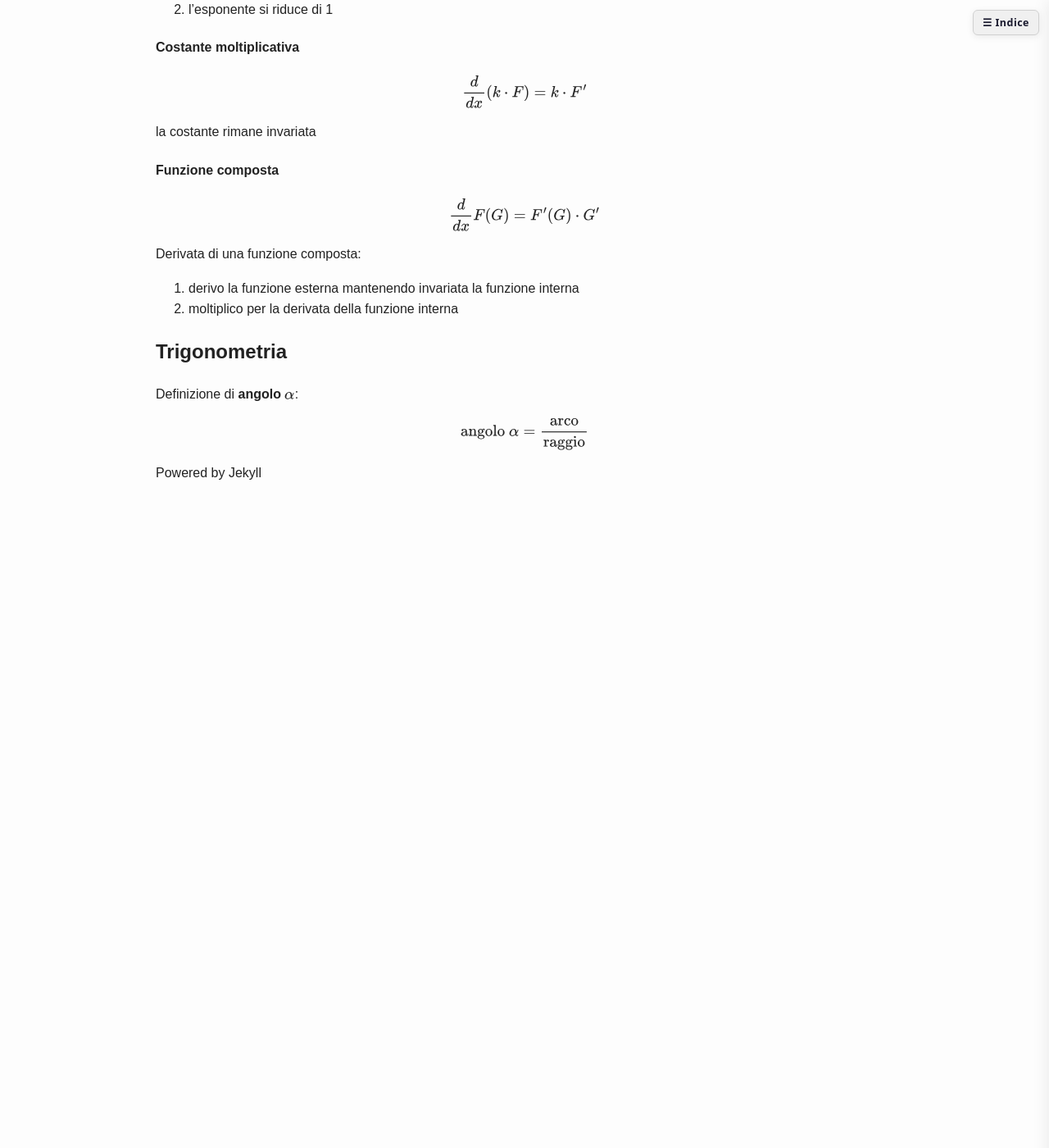
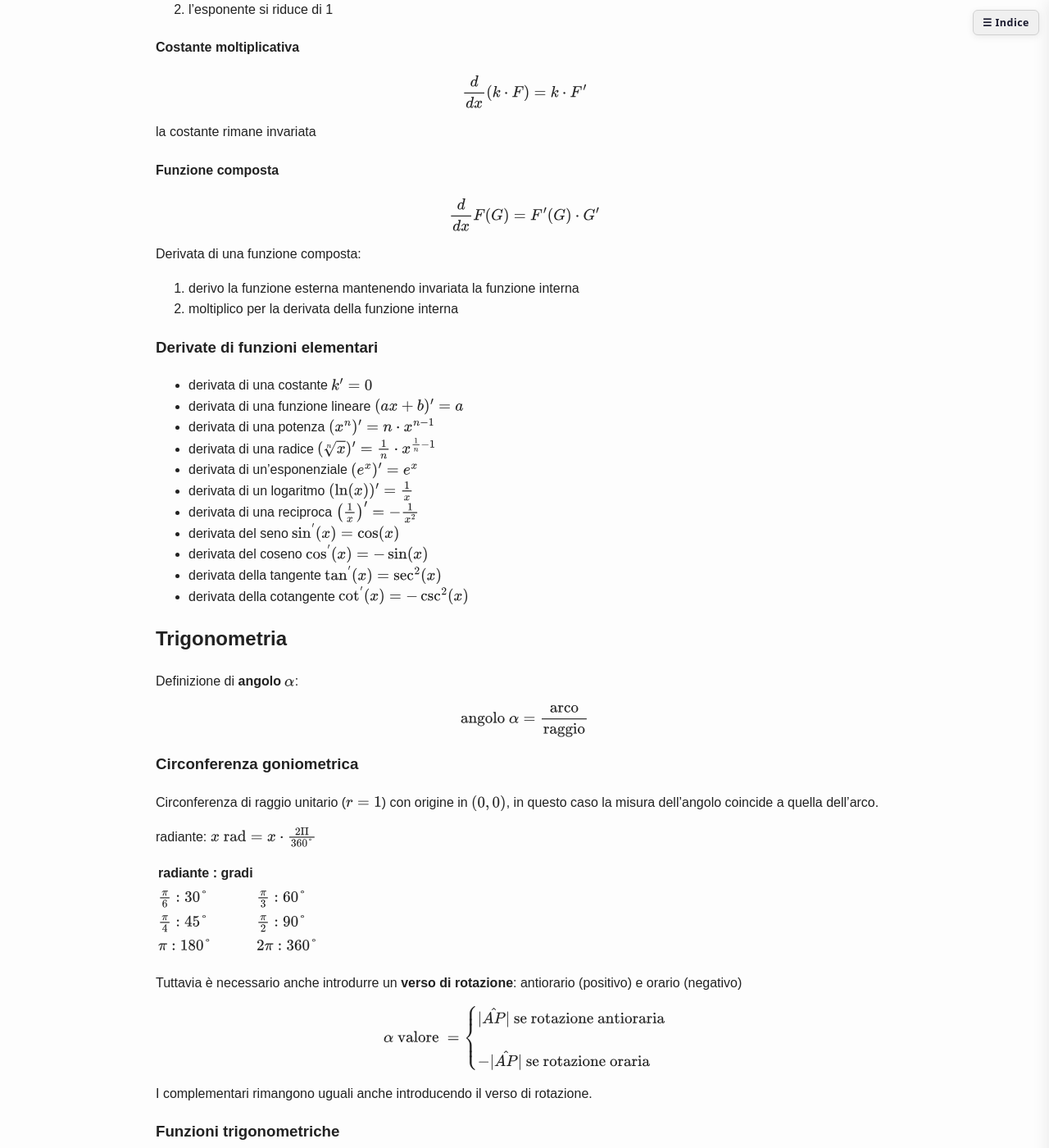
Before and after one commit to comarandr/comarandr.github.io, a Jekyll site: the page built from matematica.md, in a window 1280 px wide and 1400 px high, scrolled down 1436 px. Shown: the whole window at 82% size. Built offline with Jekyll 4.4.1, drawn with Linux system fonts in a browser that asks for light colours; before the commit the page ends 2066 px from its top, so only the background shows below that; some of the changed text lies outside the part shown.

Commit message:
andato avanti con formule fondamentali

```diff
--- a/matematica.md
+++ b/matematica.md
@@ -92,6 +92,53 @@ Derivata di una funzione composta:
 1. derivo la funzione esterna mantenendo invariata la funzione interna
 2. moltiplico per la derivata della funzione interna
 
+### Derivate di funzioni elementari
+
+- derivata di una costante
+$$
+k' = 0
+$$
+- derivata di una funzione lineare
+$$
+(ax + b)' = a
+$$
+- derivata di una potenza
+$$
+(x^n)' = n \cdot x^{n-1}
+$$
+- derivata di una radice
+$$
+(\sqrt[n]{x})' = \frac{1}{n} \cdot x^{\frac{1}{n} - 1}
+$$
+- derivata di un'esponenziale
+$$
+(e^x)' = e^x
+$$
+- derivata di un logaritmo
+$$
+(\ln(x))' = \frac{1}{x}
+$$
+- derivata di una reciproca
+$$
+\left(\frac{1}{x}\right)' = -\frac{1}{x^2}
+$$
+- derivata del seno
+$$
+\sin^{'}(x) = \cos(x)
+$$
+- derivata del coseno
+$$
+\cos^{'}(x) = -\sin(x)
+$$
+- derivata della tangente
+$$
+\tan^{'}(x) = \sec^2(x)
+$$
+- derivata della cotangente
+$$
+\cot^{'}(x) = -\csc^2(x)
+$$
+
 ## Trigonometria
 
 Definizione di **angolo $\alpha$**:
@@ -99,3 +146,46 @@ Definizione di **angolo $\alpha$**:
 $$
 \text{angolo }\alpha = \frac{\text{arco}}{\text{raggio}}
 $$
+
+### Circonferenza goniometrica
+
+Circonferenza di raggio unitario ($r=1$) con origine in $(0,0)$, in questo caso la misura dell'angolo coincide a quella dell'arco.
+
+radiante: $x \text{ rad} = x \cdot \frac{2 \Pi}{360°}$
+
+| radiante : gradi |  |
+|---|---|
+|$$\frac{\pi}{6} : 30°$$ | $$\frac{\pi}{3} : 60°$$|
+|$$\frac{\pi}{4} : 45°$$| $$\frac{\pi}{2} : 90°$$|
+|$$\pi : 180°$$| $$2\pi : 360°$$|
+
+Tuttavia è necessario anche introdurre un **verso di rotazione**: antiorario (positivo) e orario (negativo)
+
+$$
+\alpha \text{ valore }= \begin{cases}
+\vert \hat{AP} \vert \text{ se rotazione antioraria} \\\\
+-\vert \hat{AP} \vert \text{ se rotazione oraria}
+\end{cases}
+$$
+
+I complementari rimangono uguali anche introducendo il verso di rotazione.
+
+### Funzioni trigonometriche
+
+[immagine con seno, coseno e tangente]
+
+#### Funzione coseno
+
+associa a ogni angolo $\alpha$ la coordinata x del punto P sulla circonferenza goniometrica
+
+#### Funzione seno
+
+associa a ogni angolo $\alpha$ la coordinata y del punto P sulla circonferenza goniometrica
+
+#### Funzione tangente
+
+associa a ogni angolo $\alpha$ il rapporto tra la coordinata y e la coordinata x del punto P sulla circonferenza goniometrica
+
+### Proprietà fondamentale dell'algebra
+
+## Vettori e algebra lineare
```
